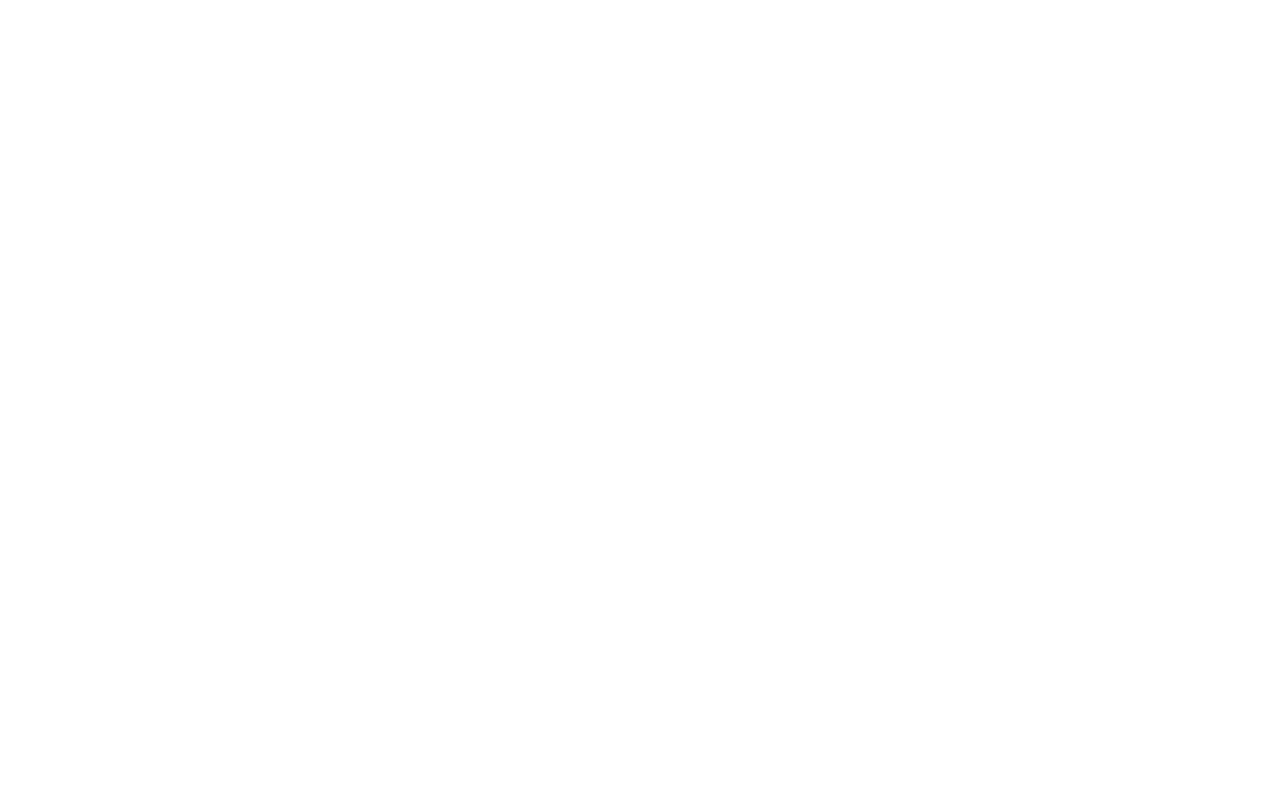
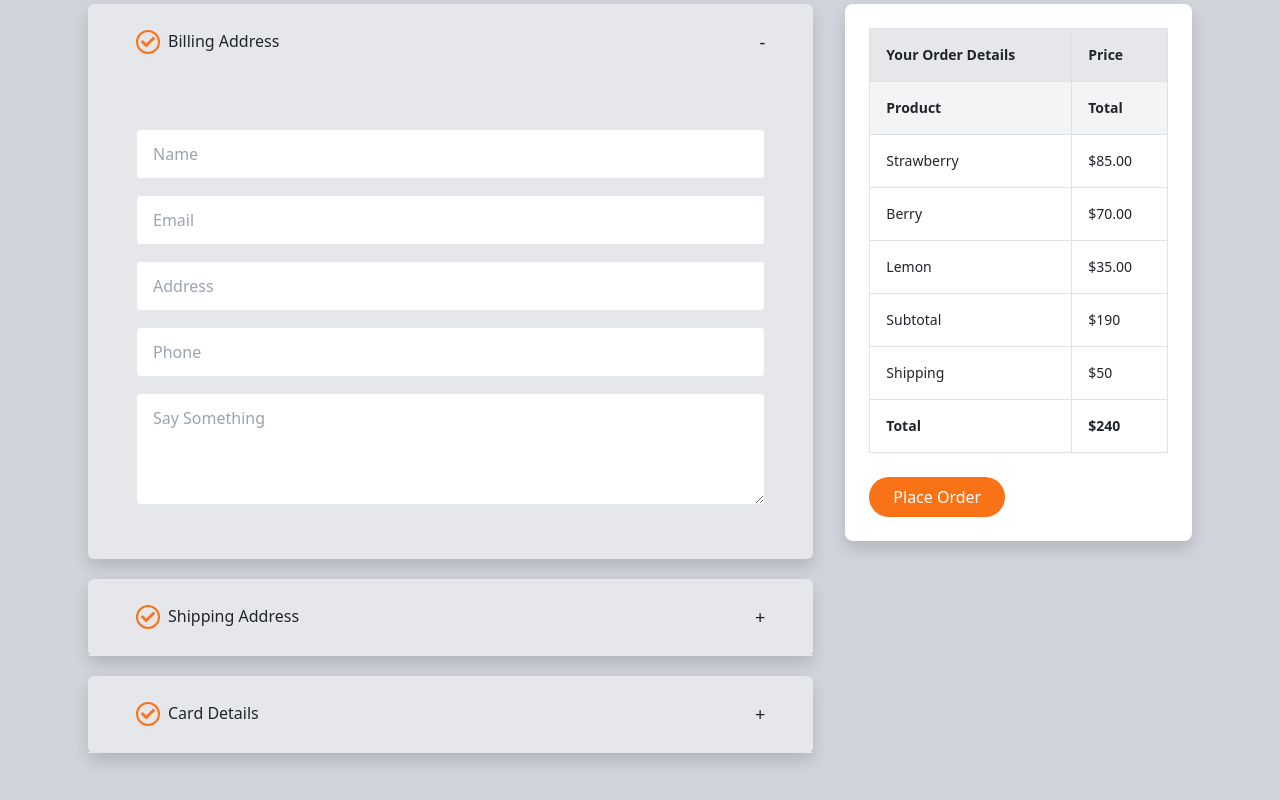
Before and after one commit to mabdullahw70-tech/my-project, a React (Vite) app: page /checkout in a window 1280 px wide. Before the commit this address had no page. Shown: the part 700-1500 px from the top of the page. Before the commit the page ends 800 px from the top, so only its background shows below. Built offline with nearby package versions, Linux system fonts and the light colour scheme.

Commit message:
checkoutpage

```diff
--- a/src/App.jsx
+++ b/src/App.jsx
@@ -7,6 +7,7 @@
 import Cart from "./pages/Cart";
 import Layout from "./layout/Layout"; // 👈 add this
 import Contact from "./pages/Contact";
+import Checkout from "./pages/Checkout";
 
 
 export default function App() {
@@ -22,6 +23,7 @@
           <Route path="/contact" element={<Contact />} />
           <Route path="/shop" element={<Shop />} />
           <Route path="/cart" element={<Cart />} />
+          <Route path="/checkout" element={<Checkout />} />
         </Route>
       </Routes>
     </Router>
--- /dev/null
+++ b/src/components/Formcheck.jsx
@@ -0,0 +1,14 @@
+export default function Formcheck({ type }) {
+  return (
+    <div className="space-y-4">
+      <input className="input" placeholder="Name" />
+      <input className="input" placeholder="Email" />
+      <input className="input" placeholder="Address" />
+      <input className="input" placeholder="Phone" />
+
+      {type === "billing" && (
+        <textarea className="input h-28" placeholder="Say Something" />
+      )}
+    </div>
+  );
+}
--- /dev/null
+++ b/src/components/Ordersummarycheck.jsx
@@ -0,0 +1,49 @@
+export default function OrderSummaryCheck() {
+  return (
+    <div className="bg-white p-6 shadow rounded-lg w-full">
+      <table className="w-full text-sm border border-gray-200">
+        <thead>
+          <tr className="bg-gray-200">
+            <th className="text-left p-3 border">Your Order Details</th>
+            <th className="text-left p-3 border">Price</th>
+          </tr>
+          <tr className="bg-gray-100">
+            <th className="text-left p-3 border">Product</th>
+            <th className="text-left p-3 border">Total</th>
+          </tr>
+        </thead>
+
+        <tbody>
+          <tr>
+            <td className="p-3 border">Strawberry</td>
+            <td className="p-3 border">$85.00</td>
+          </tr>
+          <tr>
+            <td className="p-3 border">Berry</td>
+            <td className="p-3 border">$70.00</td>
+          </tr>
+          <tr>
+            <td className="p-3 border">Lemon</td>
+            <td className="p-3 border">$35.00</td>
+          </tr>
+
+          <tr>
+            <td className="p-3 border font-medium">Subtotal</td>
+            <td className="p-3 border">$190</td>
+          </tr>
+          <tr>
+            <td className="p-3 border font-medium">Shipping</td>
+            <td className="p-3 border">$50</td>
+          </tr>
+          <tr>
+            <td className="p-3 border font-bold">Total</td>
+            <td className="p-3 border font-bold">$240</td>
+          </tr>
+        </tbody>
+      </table>
+      <button className="mt-6 bg-orange-500 hover:bg-gray-600 text-white px-6 py-2 rounded-full ">
+        Place Order
+      </button>
+    </div>
+  );
+}
--- /dev/null
+++ b/src/components/Sectioncheck.jsx
@@ -0,0 +1,27 @@
+import { FaCheck } from "react-icons/fa";
+export default function Sectioncheck({ title, children, isOpen, onClick }) {
+  return (
+    <div className="bg-gray-200 rounded shadow">
+      <div
+        onClick={onClick}
+        className="cursor-pointer px-5 py-4 flex justify-between items-center border-b"
+      >
+        <h3 className="font-medium flex items-center gap-2">
+          <span className="w-6 h-6 flex items-center justify-center rounded-full border-2 border-orange-500">
+            <FaCheck className="text-orange-500 text-sm" />
+          </span>
+          {title}
+        </h3>
+        <span className="text-lg">{isOpen ? "-" : "+"}</span>
+      </div>
+
+      <div
+        className={`transition-all duration-300 overflow-hidden ${
+          isOpen ? "max-h-[500px] p-5" : "max-h-0"
+        }`}
+      >
+        {children}
+      </div>
+    </div>
+  );
+}
--- a/src/index.css
+++ b/src/index.css
@@ -1,6 +1,9 @@
 @tailwind base;
 @tailwind components;
 @tailwind utilities;
+.input {
+  @apply w-full border rounded px-4 py-3 outline-none focus:ring-2 focus:ring-orange-400;
+}
 
 .swiper-button-next,
 .swiper-button-prev {
--- /dev/null
+++ b/src/pages/Checkout.jsx
@@ -0,0 +1,71 @@
+
+import { useState } from "react";
+import Navbar from "../components/Navbar";
+import CommonHero from "../components/CommonHero";
+import Sectioncheck from "../components/Sectioncheck";
+import Formcheck from "../components/Formcheck";
+import OrdersummaryCheck from "../components/Ordersummarycheck";
+import Slider1 from "../components/Slider1";
+import Footer from "../components/Footer";
+
+export default function Checkout() {
+  const [openSection, setOpenSection] = useState("billing");
+
+  const toggle = (section) => {
+    setOpenSection(openSection === section ? null : section);
+  };
+
+  return (
+    <>
+      <Navbar />
+      <CommonHero intro="Fresh and Organic" mainheading="Check Out Product" />
+
+      <div className="bg-gray-300 min-h-screen py-16">
+        <div className="max-w-6xl mx-auto px-4 grid grid-cols-1 lg:grid-cols-3 gap-8">
+          {/* LEFT SIDE */}
+          <div className="lg:col-span-2 space-y-5">
+            {/* Billing */}
+            <Sectioncheck
+              title="Billing Address"
+              isOpen={openSection === "billing"}
+              onClick={() => toggle("billing")}
+            >
+              <Formcheck type="billing" />
+            </Sectioncheck>
+
+            {/* Shipping */}
+            <Sectioncheck
+              title="Shipping Address"
+              isOpen={openSection === "shipping"}
+              onClick={() => toggle("shipping")}
+            >
+              <Formcheck />
+            </Sectioncheck>
+
+            {/* Card */}
+            <Sectioncheck
+              title="Card Details"
+              isOpen={openSection === "card"}
+              onClick={() => toggle("card")}
+            >
+              <div className="space-y-4">
+                <input className="input" placeholder="Card Number" />
+                <input className="input" placeholder="Expiry Date" />
+                <input className="input" placeholder="CVV" />
+              </div>
+            </Sectioncheck>
+          </div>
+
+          {/* RIGHT SIDE */}
+          <div className="lg:col-span-1 w-full">
+            <div className="lg:sticky lg:top-10 w-full">
+              <OrdersummaryCheck />
+            </div>
+          </div>
+        </div>
+      </div>
+      <Slider1 />
+      <Footer />
+    </>
+  );
+}
```
